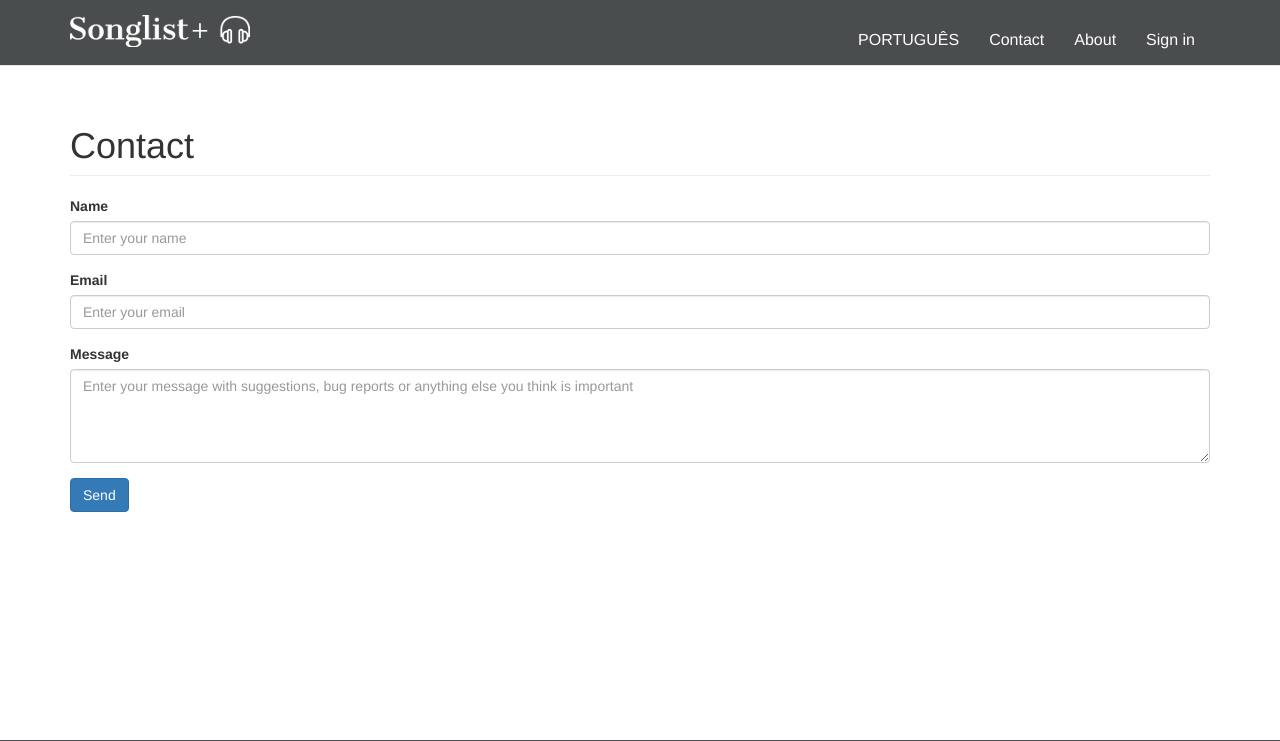
After one commit to nandopedrosa/snglist, a Flask app: page /contact in a window 1280 px wide. The commit adds this page. Shown: the top 741 px of the page. Run offline with Flask 2, Linux system fonts and the light colour scheme; some libraries are stand-ins or nearby versions.

Commit message:
Add contact form stub, still with no action

```diff
--- a/app/__init__.py
+++ b/app/__init__.py
@@ -75,15 +75,6 @@ class TlsSMTPHandler(logging.handlers.SMTPHandler):
 
 
 """
-=================================================== Global Functions ====================================
-"""
-
-
-def current_year():
-    return datetime.now().year
-
-
-"""
 =================================================== App Initilization ====================================
 """
 
@@ -118,7 +109,17 @@ if not app.debug and MAIL_SERVER != '':
     mail_handler.setLevel(logging.ERROR)
     app.logger.addHandler(mail_handler)
 
-# Updating global functions...
+"""
+=================================================== Global Functions ====================================
+Useful for calling directly from within Jinja templates
+"""
+
+
+def current_year():
+    return datetime.now().year
+
+
+# Injecting global functions...
 app.jinja_env.globals.update(current_year=current_year)
 
 from app import views
--- /dev/null
+++ b/app/forms.py
@@ -0,0 +1,33 @@
+"""
+forms.py: Application forms
+
+__author__ = "Fernando P. Lopes"
+__email__ = "fpedrosa@gmail.com"
+
+"""
+
+from flask.ext.wtf import Form
+from wtforms import StringField, TextAreaField
+from wtforms.validators import InputRequired, Length, Email
+from flask.ext.babel import lazy_gettext
+
+
+# noinspection PyAbstractClass
+class ContactForm(Form):
+    name = StringField(lazy_gettext("Name"), description=lazy_gettext('Enter your name'), validators=[
+        InputRequired(lazy_gettext("Please, enter your name")),
+        Length(min=2, message=lazy_gettext("Your name must have a minimum of 3 characters")),
+        Length(max=128, message=lazy_gettext("Your name must have a maximum of 128 characters"))
+    ])
+
+    email = StringField("Email", description=lazy_gettext('Enter your email'), validators=[
+        InputRequired(lazy_gettext("Please, enter your email"))
+        , Length(min=6, message=lazy_gettext("Your email must have a minimum of 6 characters"))
+        , Email(message=lazy_gettext("Please, inform a valid email"))
+    ])
+
+    message = TextAreaField(lazy_gettext("Message"), validators=[
+        InputRequired(lazy_gettext("Please, write your message"))
+        , Length(min=3, max=4000, message=lazy_gettext("Your message must have between 3 and 4000 characters"))
+    ], description=lazy_gettext(
+        'Enter your message with suggestions, bug reports or anything else you think is important'))
--- a/app/templates/base.html
+++ b/app/templates/base.html
@@ -38,7 +38,7 @@
         </div>
 
         <div class="navbar-header pull-left hidden-xs">
-            <a class="navbar-brand" href="#">
+            <a class="navbar-brand" href="/">
                 <img alt="brand" src="../static/images/logo-scaled.png">
             </a>
         </div>
@@ -49,7 +49,7 @@
                     <a href="#" ng-click="navCtlr.changeLanguage()">{{ _('PORTUGU\u00caS') }}</a>
                 </li>
                 <li>
-                    <a href="#">{{ _('Contact') }}</a>
+                    <a href="/contact">{{ _('Contact') }}</a>
                 </li>
                 <li>
                     <a href="#">{{ _('About') }}</a>
--- /dev/null
+++ b/app/templates/contact.html
@@ -0,0 +1,34 @@
+{% extends "base.html" %}
+{% block content %}
+
+    <div class="row">
+        <div class="col-xs-12">
+            <h1 class="page-header">{{ _('Contact') }}</h1>
+        </div>
+    </div>
+
+    <div class="row">
+        <div class="col-xs-12">
+            <form method="post" action="{{ url_for('send_message') }}" name="contact-form">
+                {{ contact_form.hidden_tag() }}
+                <div class="form-group">
+                    {{ contact_form.name.label }}
+                    {{ contact_form.name(class="form-control", placeholder=contact_form.name.description) }}
+                    <p class="text-danger"></p>
+                </div>
+                <div class="form-group">
+                    {{ contact_form.email.label }}
+                    {{ contact_form.email(class="form-control", placeholder=contact_form.email.description) }}
+                    <p class="text-danger"></p>
+                </div>
+                <div class="form-group">
+                    {{ contact_form.message.label }}
+                    {{ contact_form.message(class="form-control", rows="4", placeholder=contact_form.message.description) }}
+                    <p class="text-danger"></p>
+                </div>
+                <button type="submit" class="btn btn-primary">{{ _('Send') }}</button>
+            </form>
+        </div>
+    </div>
+
+{% endblock %}
--- a/app/views.py
+++ b/app/views.py
@@ -12,6 +12,7 @@ from flask import render_template, request, session, redirect, url_for, jsonify
 from flask.ext.babel import gettext
 from app import app, babel
 from app.config import LANGUAGES
+from app.forms import ContactForm
 
 
 @app.route('/')
@@ -23,6 +24,15 @@ def index():
     """
 
     return render_template("home.html")
+
+
+@app.route('/contact', methods=["GET"])
+def contact():
+    """
+    Renders the contact page
+    :return: The rendered contact page
+    """
+    return render_template("contact.html", contact_form=ContactForm())
 
 
 @app.route('/change-language', methods=['POST'])
```
Also changed, not shown: app/translations/pt/LC_MESSAGES/messages.po, 2 other files.
